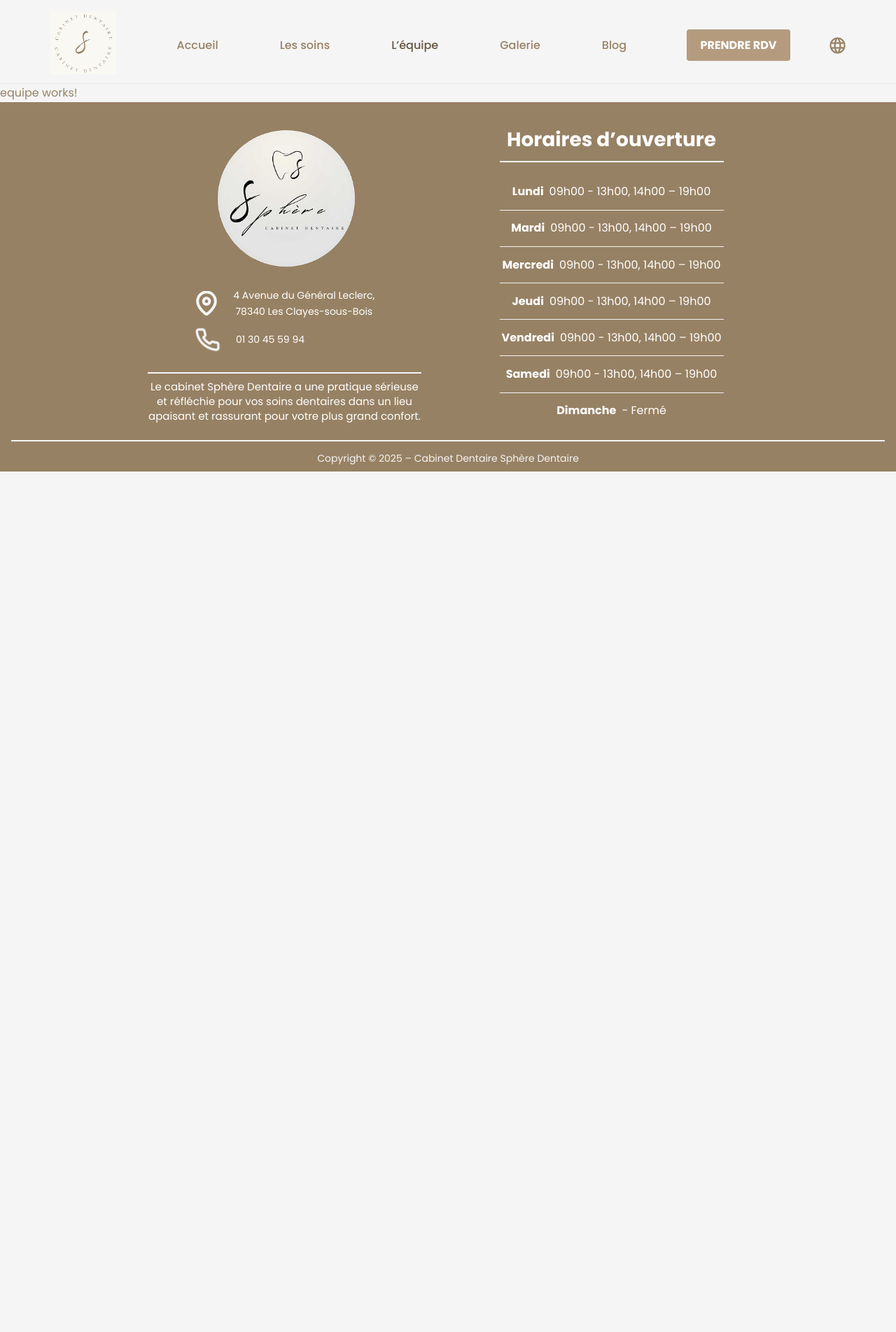
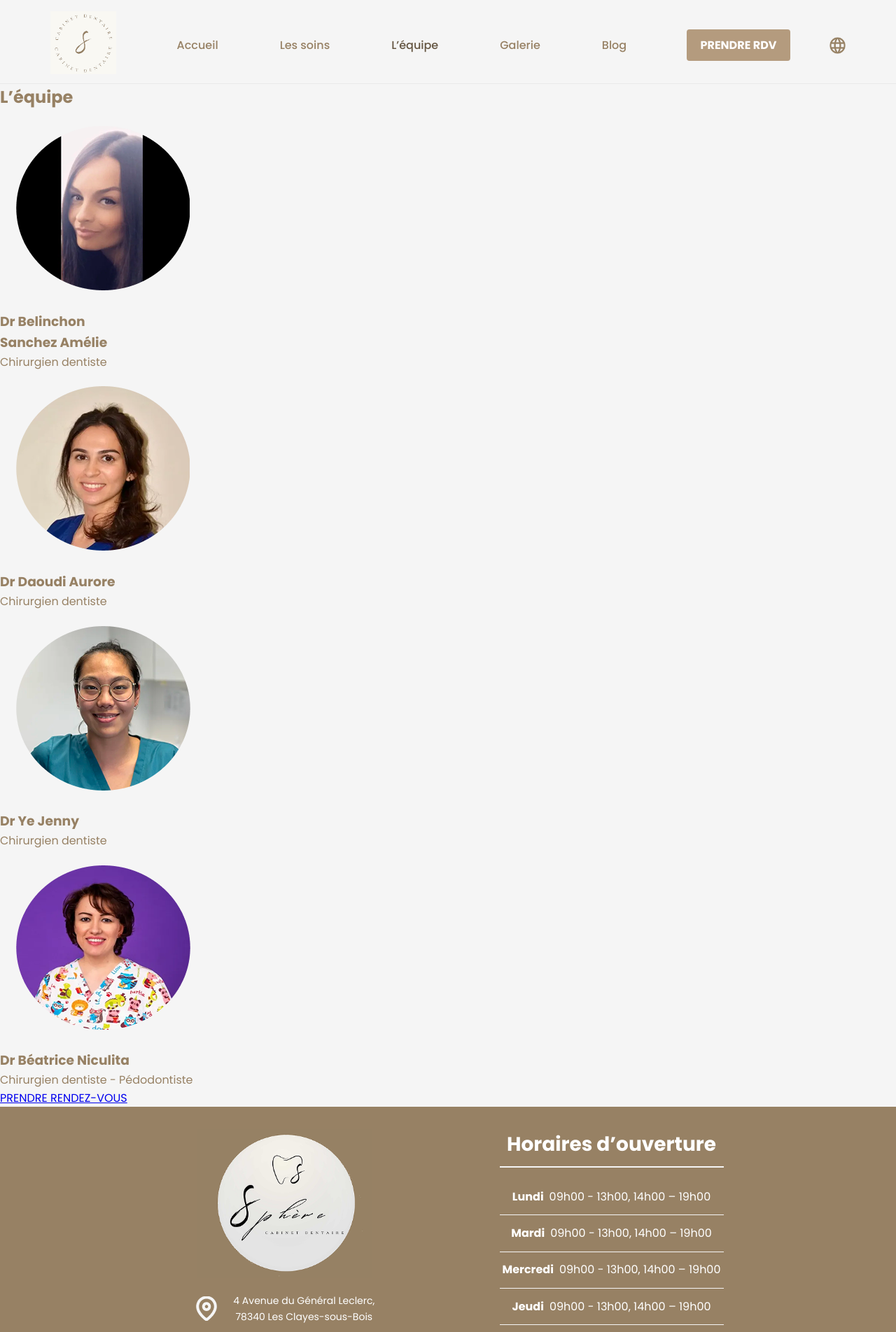
Before and after one commit to Floriannee/SiteWebCabinetDentaire, an Angular app: page /equipe in a window 1280 px wide. Shown: the top 1904 px of the page at 70% size. Before the commit the page ends 800 px from the top, so only its background shows below. Built offline with nearby package versions, Linux system fonts and the light colour scheme.

Commit message:
Update equipe.html
html de la page équipe

```diff
--- a/src/app/pages/equipe/equipe.html
+++ b/src/app/pages/equipe/equipe.html
@@ -1 +1,30 @@
-<p>equipe works!</p>
+<section class="team">
+<h2>L’équipe</h2>
+<div class="team-members">
+  <div class="member">
+    <img src="/img/drbelinchon.png" alt="Dr Bélinchon" />
+    <h3>Dr Belinchon<br />Sanchez Amélie</h3>
+<p>Chirurgien dentiste</p>
+ </div>
+  <div class="member">
+    <img src="/img/drdaoudi.png" alt="Dr Daoudi" />
+    <h3>Dr Daoudi Aurore</h3>
+<p>Chirurgien dentiste</p>
+  </div>
+  <div class="member">
+    <img src="/img/drye.png" alt="Dr Ye" />
+    <h3>Dr Ye Jenny</h3>
+<p>Chirurgien dentiste</p>
+  </div>
+  <div class="member">
+    <img src="/img/drbeatrice.png" alt="Dr Beatrice" />
+    <h3>Dr Béatrice Niculita</h3>
+<p>Chirurgien dentiste - Pédodontiste</p>
+  </div>
+</div>
+ <a class="btn-all-services"
+  href="https://www.doctolib.fr/cabinet-dentaire/les-clayes-sous-bois/cabinet-sphere-dentaire/booking/motives?specialityId=1&telehealth=false&placeId=practice-654830&bookingFunnelSource=profile" target="_blank" rel="noopener">
+   PRENDRE RENDEZ-VOUS</a>
+
+
+</section>
```
